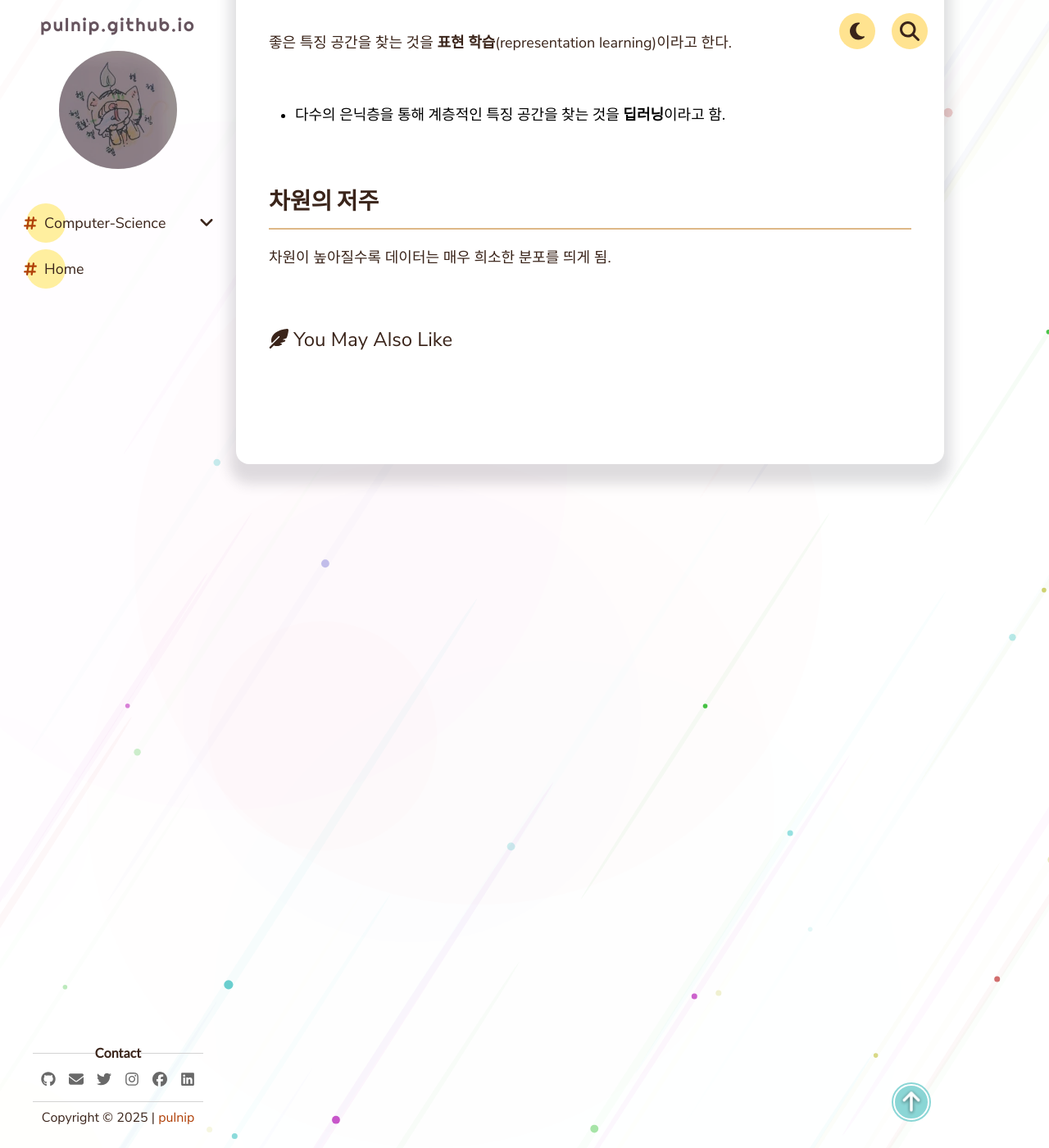
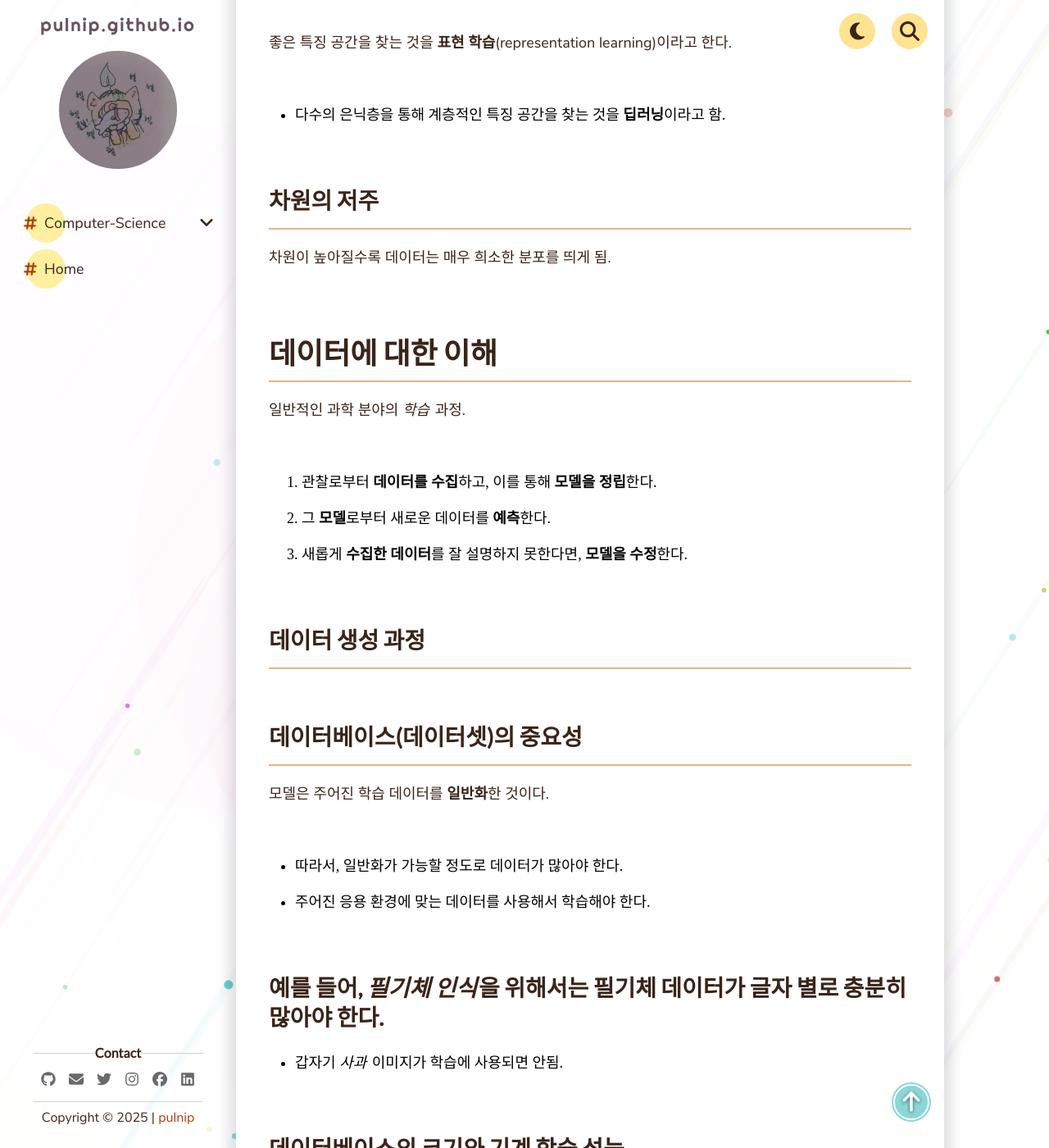
Before and after one commit to pulnip/pulnip.github.io, a Jekyll site: the page built from _pages/Computer-Science/Artificial-Intelligence/Machine-Learning.md, in a window 1280 px wide and 1400 px high, scrolled down 2448 px. Shown: the whole window at 82% size. Built offline with Jekyll 4.4.1, drawn with Linux system fonts in a browser that asks for light colours; formulas are drawn with MathJax 3; comment, search, counter and statistics services are not loaded; some of the changed text lies outside the part shown.

Commit message:
vault backup: 2025-03-10 17:44:10

```diff
--- a/_pages/Computer-Science/Artificial-Intelligence/Machine-Learning.md
+++ b/_pages/Computer-Science/Artificial-Intelligence/Machine-Learning.md
@@ -55,3 +55,43 @@ d차원의 특징 공간(feature space)
 ## 차원의 저주
 ---
 차원이 높아질수록 데이터는 매우 희소한 분포를 띄게 됨.
+
+# 데이터에 대한 이해
+---
+일반적인 과학 분야의 *학습* 과정.
+1. 관찰로부터 **데이터를 수집**하고, 이를 통해 **모델을 정립**한다.
+2. 그 **모델**로부터 새로운 데이터를 **예측**한다.
+3. 새롭게 **수집한 데이터**를 잘 설명하지 못한다면, **모델을 수정**한다.
+
+
+## 데이터 생성 과정
+---
+
+## 데이터베이스(데이터셋)의 중요성
+---
+모델은 주어진 학습 데이터를 **일반화**한 것이다.
+- 따라서, 일반화가 가능할 정도로 데이터가 많아야 한다.
+- 주어진 응용 환경에 맞는 데이터를 사용해서 학습해야 한다.
+
+예를 들어, *필기체 인식*을 위해서는 **필기체** 데이터가 **글자 별로 충분히 많아야** 한다.
+-
+- 갑자기 *사과* 이미지가 학습에 사용되면 안됨.
+
+## 데이터베이스의 크기와 기계 학습 성능
+---
+MNIST에는 6만 개의 샘플이 존재. 6만 개는 충분히 많은가?
+
+28\*28 흑백 비트맵이라면, 가능한 총 샘플의 수는 2의 784제곱이다. 즉, 전체 **특징 맵**에 비해서는 **왜소한(희소한) 크기**를 갖는다. 이를 조금 더 일반화하면, **방대한 공간**에서 실제 데이터가 발생하는 곳은 **매우 작은 부분 공간**이다.
+
+매니폴드 가설:
+
+## 데이터 가시화
+---
+4차원 이상의 초공간은 한꺼번에 볼 수 없으므로,
+- 특징을 2개씩 조합하여 그래프로 만들거나,
+- 고차원을 저차원으로 변환하거나,
+
+# 기계 학습
+	예측 함수의 출력과 목푯값의 차이(=오차)를 줄여나가는 것.
+---
+그 오차를 계산하는 함수를 **목적 함수**(또는 비용 함수)라고 부른다.
```
Also changed, not shown: _pages/Software-Architecture.md (added, +48 -0 lines).
